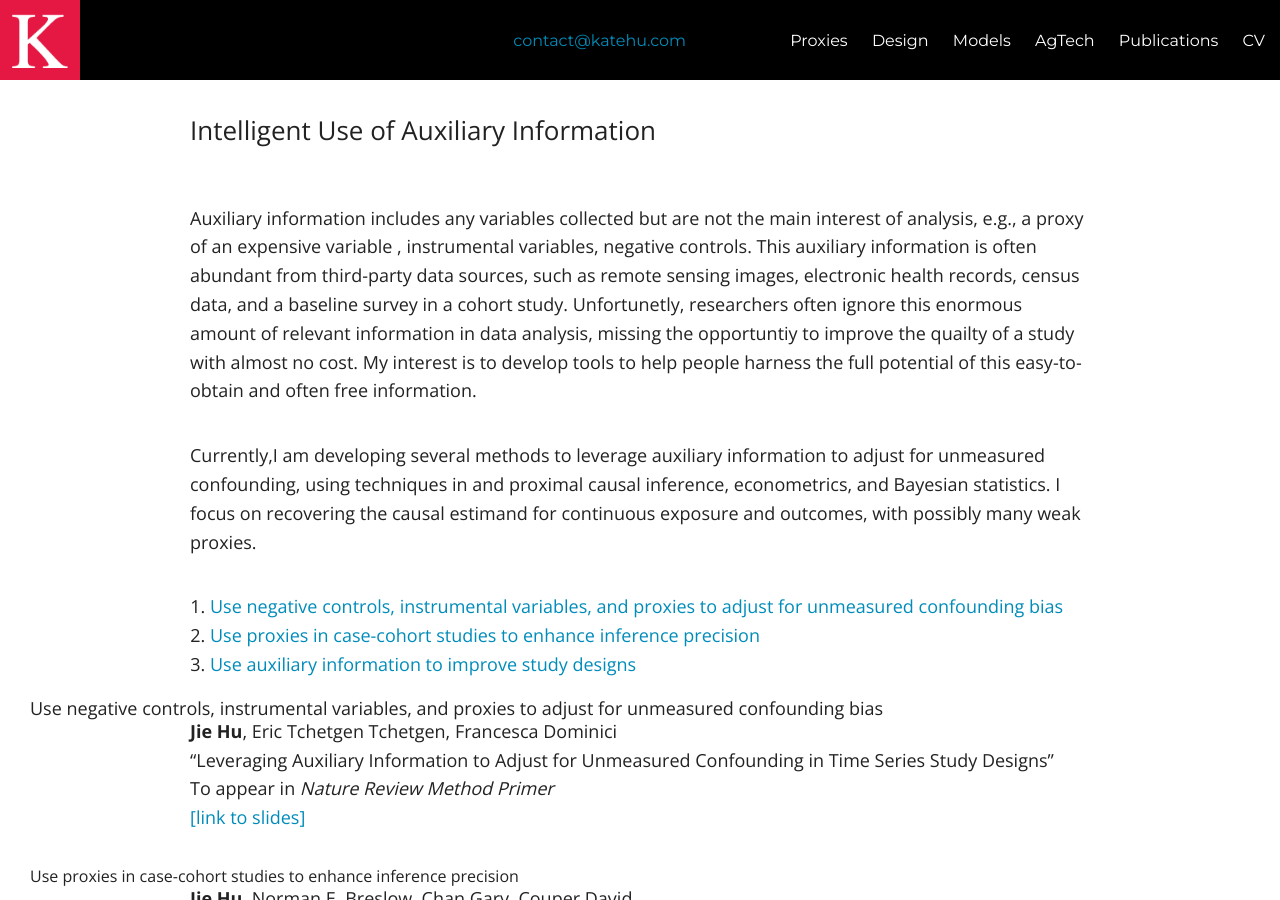
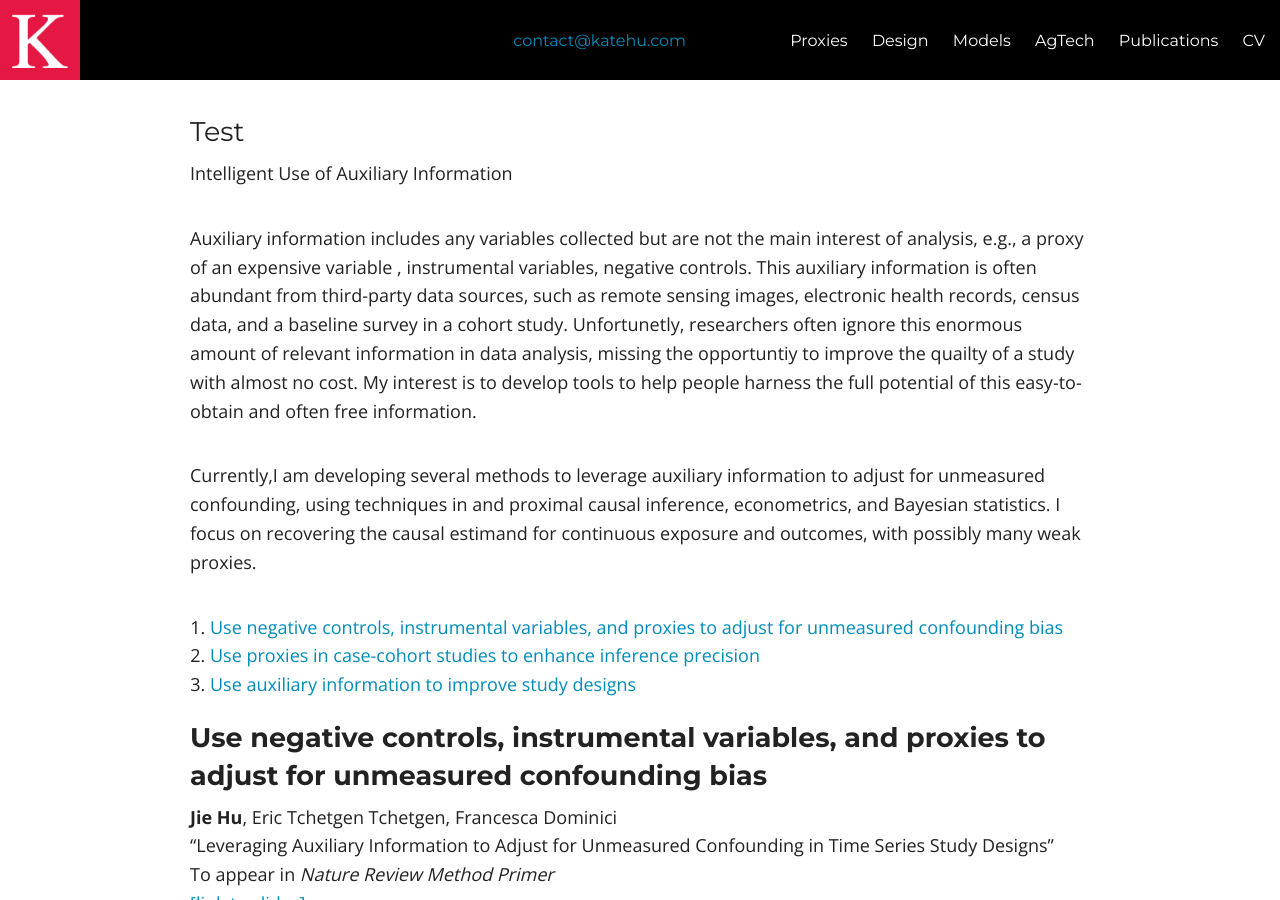
Before and after one commit to katehu/katehu.github.io, a Jekyll site: the page built from proxies.md, in a window 1280 px wide and 900 px high. Built offline with Jekyll 4.4.1, drawn with Linux system fonts in a browser that asks for light colours; nearby versions of some CDN libraries.

Commit message:
Update proxies.md

```diff
--- a/proxies.md
+++ b/proxies.md
@@ -3,6 +3,7 @@ layout: page-home
 permalink: /proxies/index.html
 title: Proxies
 ---
+<h3 style="font-weight: normal">Test</h3>
 
 Intelligent Use of Auxiliary Information
 
@@ -17,7 +18,7 @@ Currently,I am developing several methods to leverage auxiliary information to a
 
 
 
- <font size="4"> Use negative controls, instrumental variables, and proxies to adjust for unmeasured confounding bias <a name="bias"></a> </font>
+### Use negative controls, instrumental variables, and proxies to adjust for unmeasured confounding bias <a name="bias"></a>
 
 
 **Jie Hu**, Eric Tchetgen Tchetgen, Francesca Dominici<br/>
```
